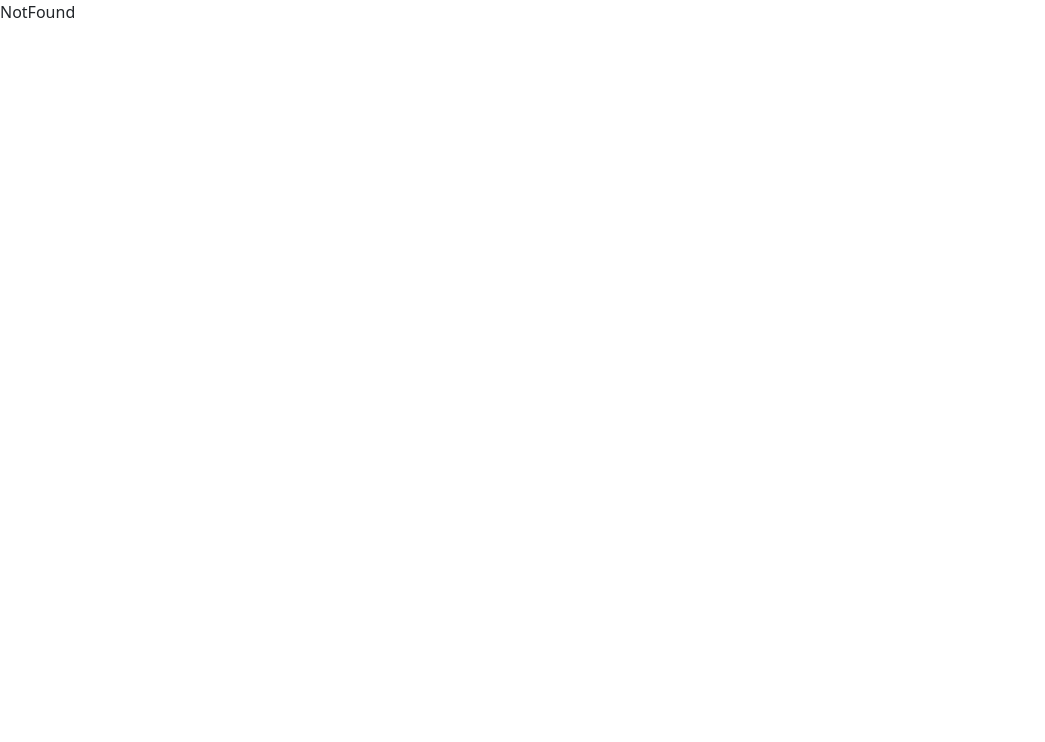
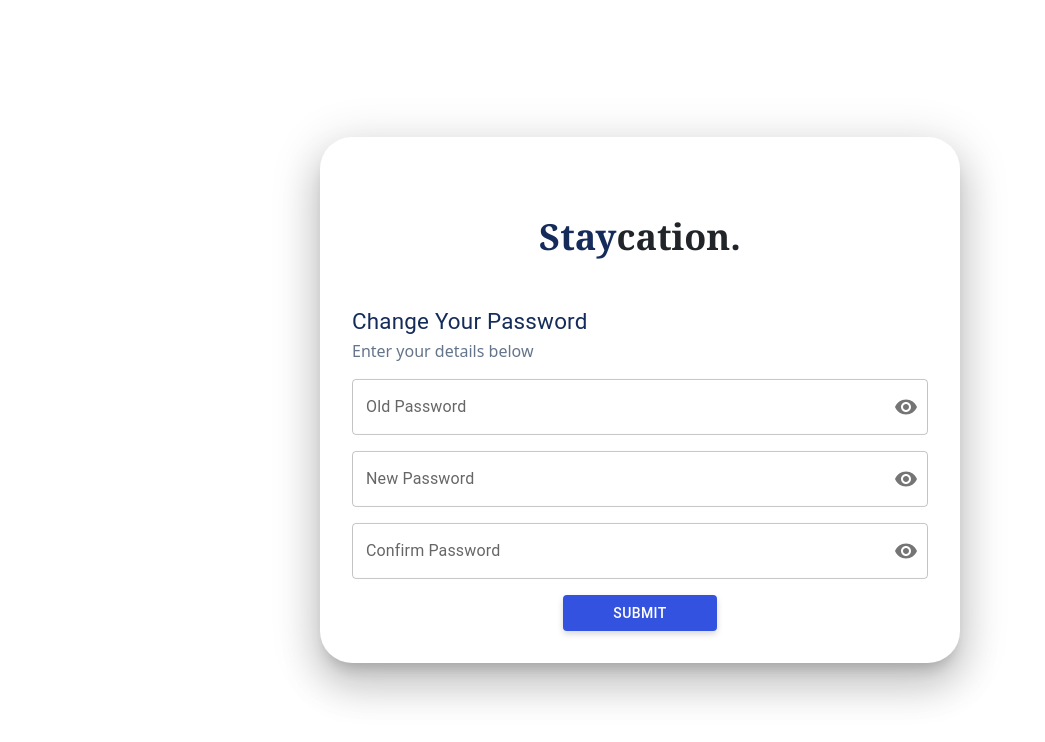
Before and after one commit to RanaFathy123/hotel-app, a React (Vite) app: page /change-pass in a window 1280 px wide. Before the commit this address had no page. Shown: the top 742 px of the page, without its empty margins (0-1045 px from the left). Built offline with nearby package versions, Linux system fonts and the light colour scheme.

Commit message:
ChangePass

```diff
--- a/src/App.tsx
+++ b/src/App.tsx
@@ -21,6 +21,7 @@ import Home from "./modules/HomeModule/components/Home";
 import Favorites from "./modules/FavoritesModule/components/Favorites";
 import "react-toastify/dist/ReactToastify.css";
 import ProtectedRoute from "./modules/SharedModule/components/ProtectedRoute/ProtectedRoute";
+import ChangePass from "./modules/AuthModule/components/ChangePass/ChangePass";
 
 const App = () => {
   const routes = createBrowserRouter([
@@ -44,6 +45,7 @@ const App = () => {
         // { path: "verify", element: <VerifyAccount /> },
         { path: "forget-pass", element: <ForgetPass /> },
         { path: "reset-pass", element: <ResetPass /> },
+        { path: "change-pass", element: <ChangePass/> },
       ],
     },
     {
--- a/src/modules/AuthModule/components/ChangePass/ChangePass.tsx
+++ b/src/modules/AuthModule/components/ChangePass/ChangePass.tsx
@@ -12,6 +12,7 @@ import VisibilityOff from "@mui/icons-material/VisibilityOff";
 import { validationSchema } from "../../../../validations/validations";
 import { toast } from "react-toastify";
 import { FormChangePass } from "../../../../interfaces/Auth";
+import { useNavigate } from "react-router-dom";
 
 const defaultTheme = createTheme();
 
@@ -19,6 +20,7 @@ const ChangePass = () => {
   const [showOldPassword, setShowOldPassword] = React.useState(false);
   const [showNewPassword, setShowNewPassword] = React.useState(false);
   const [showConfirmPassword, setShowConfirmPassword] = React.useState(false);
+  const navigate = useNavigate()
 
   const handleClickShowOldPassword = () => setShowOldPassword((show) => !show);
   const handleMouseDownOldPassword = (
@@ -69,6 +71,7 @@ const ChangePass = () => {
         values
       );
       toast.success('Your Password has changed successfully' || response?.data?.message)
+      navigate('/login')
     } catch (error:any) {
       toast.error("there's an eror" || error?.response?.data?.message)
 
@@ -197,7 +200,7 @@ const ChangePass = () => {
                     width: "11em",
                     boxShadow: "0px 3px 6px rgba(0, 0, 0, 0.16)",
                   }}
-                  disabled={ !formik.isValid}
+                 disabled={formik.isSubmitting || ! formik.isValid|| ! formik.dirty}
                   type="submit"
                 >
                   Submit
--- a/src/validations/validations.ts
+++ b/src/validations/validations.ts
@@ -1,12 +1,26 @@
 import * as Yup from "yup";
 
-const passwordValidate = /^(?=.*[A-Za-z])(?=.*\d)[A-Za-z\d]{6,}$/;
+const passwordValidate =  /^(?=.*[a-z])(?=.*[A-Z])(?=.*\d)(?=.*[@$!%*?&])[A-Za-z\d@$!%*?&]{6,}$/
+
+export const passwordValidation = {
+  required: "Password is required",
+  minLength: {
+    value: 6,
+    message: "Password must be at least 6 characters long",
+  },
+  pattern: {
+    value:
+      /^(?=.*[a-z])(?=.*[A-Z])(?=.*\d)(?=.*[@$!%*?&])[A-Za-z\d@$!%*?&]{6,}$/,
+    message:
+      "Password must include at least one lowercase letter, one uppercase letter, one number, and one special character",
+  },
+};
 export const validationSchema = Yup.object().shape({
   oldPassword: Yup.string().required("Old password is required"),
   newPassword: Yup.string()
     .matches(
       passwordValidate,
-      "Password must be at least 6 characters long and contain at least one letter and one number"
+      "Password must include at least one lowercase letter, one uppercase letter, one number, and one special character",
     )
     .required("New password is required"),
 
@@ -14,6 +28,7 @@ export const validationSchema = Yup.object().shape({
     .oneOf([Yup.ref("newPassword")], "Passwords must match")
     .required("Confirm password is required"),
 });
+
 export const emailValidation = {
     required: "Email is required",
     pattern: {
@@ -22,19 +37,7 @@ export const emailValidation = {
       message: "Email is invalid",
     },
   };
-  export const passwordValidation = {
-    required: "Password is required",
-    minLength: {
-      value: 6,
-      message: "Password must be at least 6 characters long",
-    },
-    pattern: {
-      value:
-        /^(?=.*[a-z])(?=.*[A-Z])(?=.*\d)(?=.*[@$!%*?&])[A-Za-z\d@$!%*?&]{6,}$/,
-      message:
-        "Password must include at least one lowercase letter, one uppercase letter, one number, and one special character",
-    },
-  };
+
   export const userNameValidation = {
     required: "Username is required",
     minLength: {
```
Also changed, not shown: 1 other file (tests, documents, lock files or other folders).
